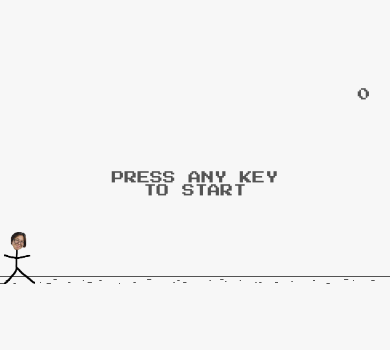
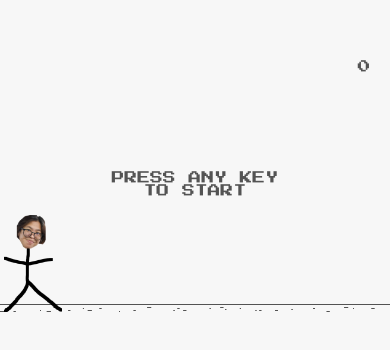
Before and after one commit to spnium/spnium.github.io, a plain HTML site: page index.html in a window 390 px wide. Shown: the part 238-588 px from the top of the page. Drawn offline with Linux system fonts and the light colour scheme.

Commit message:
for phone(bigger)

```diff
--- a/style.css
+++ b/style.css
@@ -24,9 +24,20 @@
 
   .game {
     position: relative;
-    width: 600px;
-    height: 200px;
+    width: 900px;
+    height: 400px;
     overflow: hidden;
+  }
+
+  @media only screen and (max-width: 768px) {
+    .game {
+      width: 768px;
+      height: 256px;
+    }
+    .dino {
+      width: 15% !important;
+      height: auto !important;
+    }
   }
 
   .score {
```
